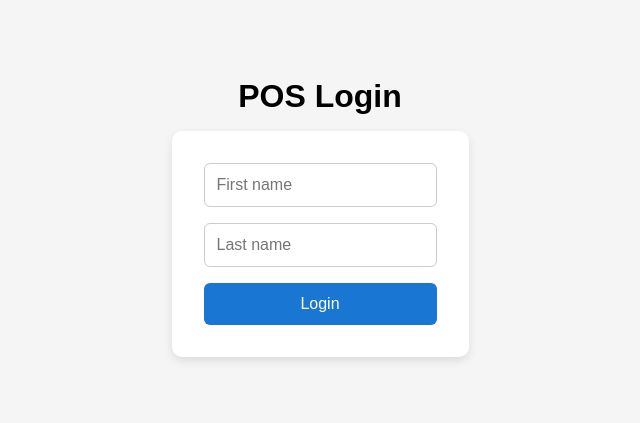
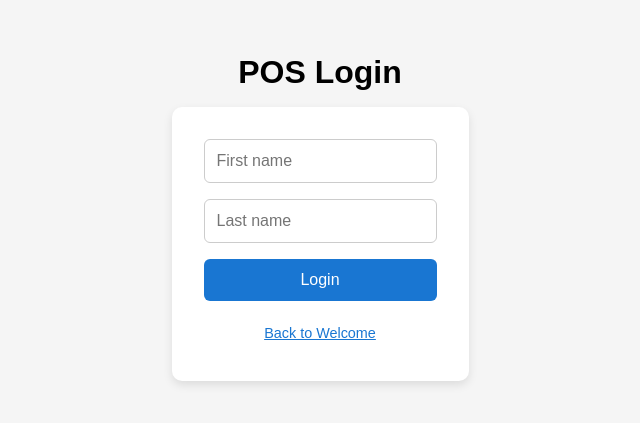
Before and after one commit to CSCE331-Fall2025-900-911/Project3_group51, a React app in the folder frontend/: page /login in a window 1280 px wide. Shown: the part 183-606 px from the top of the page, without its empty margins (320-960 px from the left). Built offline with nearby package versions, Linux system fonts and the light colour scheme; no server answers; the HTML template or start-up script is replaced by a standard one.

Commit message:
add navigation to login and cashier pages

```diff
--- a/frontend/src/components/CashierScreen.jsx
+++ b/frontend/src/components/CashierScreen.jsx
@@ -1,11 +1,17 @@
 import React, { useState, useEffect } from "react";
 import "./CashierScreen.css";
 import { getMenu } from "../api/menu";
+import { useNavigate } from "react-router-dom";
 
 export default function CashierScreen() {
   const [menuItems, setMenuItems] = useState([]);
   const [categories, setCategories] = useState([]);
   const [activeCategory, setActiveCategory] = useState("");
+  const navigate = useNavigate();
+
+  const handleLoginClick = () => {
+    navigate("/login");
+  };
 
   // Load menu data
   useEffect(() => {
@@ -25,7 +31,9 @@ export default function CashierScreen() {
     <div className="cashier-root">
       {/* Header */}
       <div className="hdr">
-        <button className="btn">Login</button>
+        <button className="btn" onClick={handleLoginClick}>
+          Login
+        </button>
         <div className="hdr-title">Order</div>
         <div className="hdr-name">Cashier</div>
       </div>
--- a/frontend/src/components/LoginScreen.jsx
+++ b/frontend/src/components/LoginScreen.jsx
@@ -68,6 +68,13 @@ const LoginPage = () => {
         <button type="submit" disabled={loading} style={styles.button}>
           {loading ? "Logging in..." : "Login"}
         </button>
+        <button
+          type="button"
+          onClick={() => navigate("/")}
+          style={styles.secondaryButton}
+        >
+          Back to Welcome
+        </button>
       </form>
       {error && <p style={styles.error}>{error}</p>}
     </div>
@@ -82,6 +89,15 @@ const styles = {
     justifyContent: "center",
     flexDirection: "column",
     background: "#f5f5f5",
+  },
+  secondaryButton: {
+    background: "transparent",
+    color: "#1976d2",
+    padding: "0.5rem",
+    fontSize: "0.9rem",
+    border: "none",
+    cursor: "pointer",
+    textDecoration: "underline",
   },
   title: {
     marginBottom: "1rem",
```
